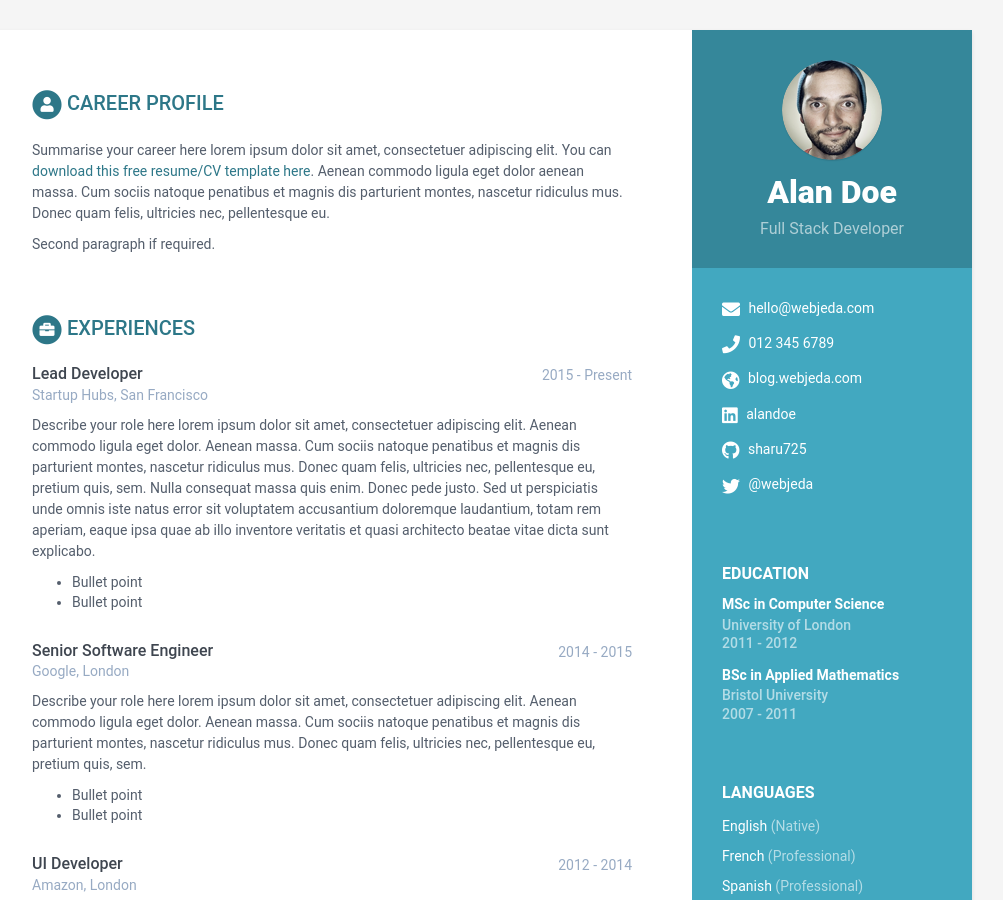
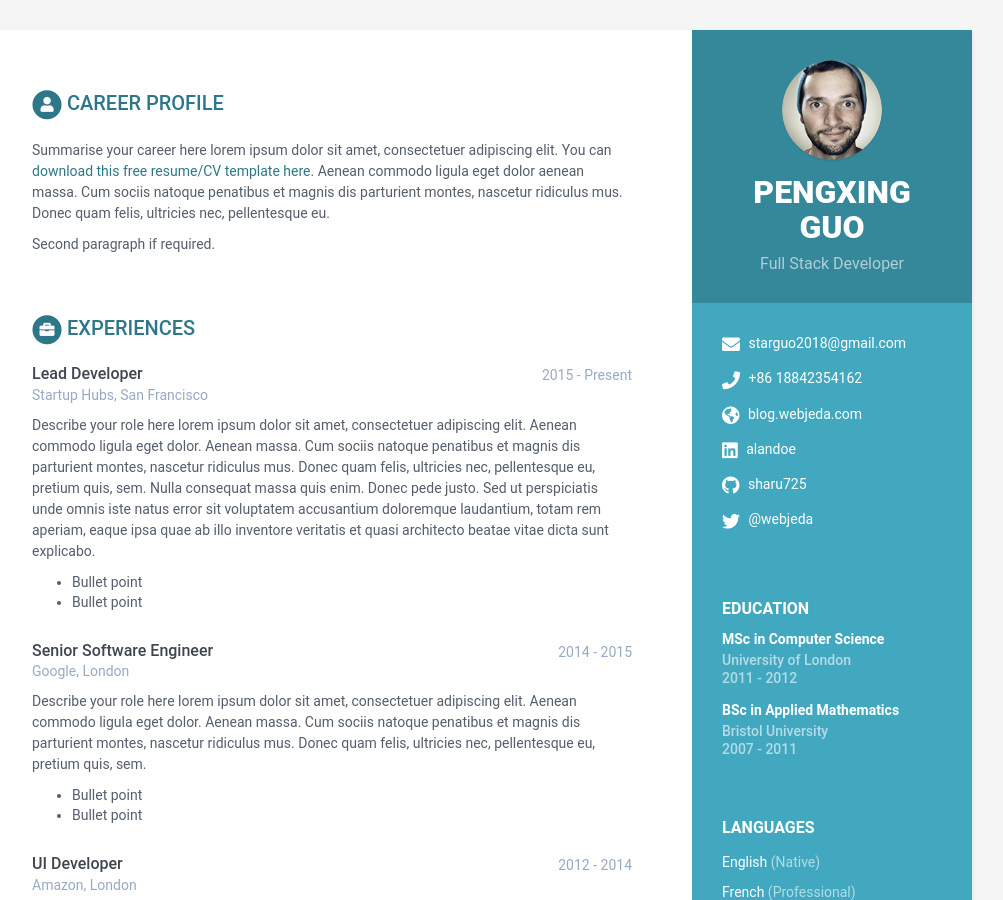
Before and after one commit to STAR-GUO/star.github.io, a Jekyll site: the page built from index.html, in a window 1280 px wide and 900 px high. Shown: the whole window, without its empty margins (168-1171 px from the left). Built offline with Jekyll 4.4.1, drawn with Linux system fonts in a browser that asks for light colours.

Commit message:
Update data.yml

```diff
--- a/_data/data.yml
+++ b/_data/data.yml
@@ -7,13 +7,13 @@ sidebar:
     education: True # set to False if you want education in main section instead of in sidebar
 
     # Profile information
-    name: Alan Doe
+    name: PENGXING GUO
     tagline: Full Stack Developer
     avatar: profile.png  #place a 100x100 picture inside /assets/images/ folder and provide the name of the file below
 
     # Sidebar links
-    email: hello@webjeda.com
-    phone: 012 345 6789
+    email: starguo2018@gmail.com
+    phone: +86 18842354162
     website: blog.webjeda.com #do not add http://
     linkedin: alandoe
     github: sharu725
```
